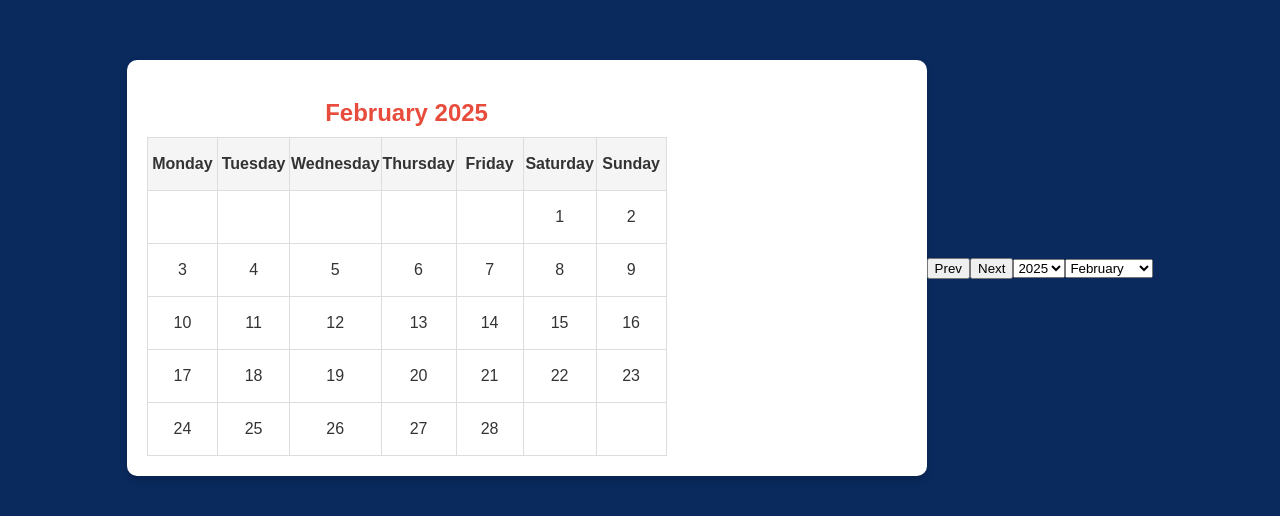
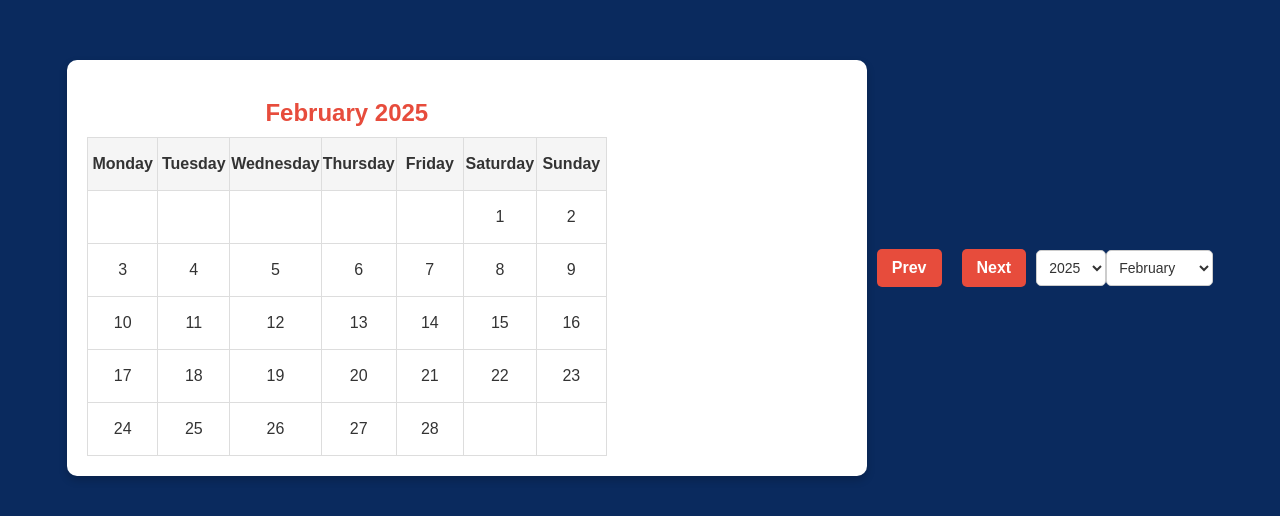
Before and after one commit to RihannaP/Piscine-Project-Days-Calendar, a website with bundled scripts: page index.html in a window 1280 px wide. Shown: the part 132-648 px from the top of the page. Built offline with nearby package versions, Linux system fonts and the light colour scheme.

Commit message:
button styling in css

```diff
--- a/style.css
+++ b/style.css
@@ -120,3 +120,56 @@ td.active {
     font-weight: bold;
     border-radius: 50%;
 }
+/* General Button Styles */
+button {
+    background: #E74C3C; /* Red theme */
+    color: white;
+    border: none;
+    padding: 10px 15px;
+    font-size: 16px;
+    font-weight: bold;
+    border-radius: 5px;
+    cursor: pointer;
+    transition: background 0.3s, transform 0.2s;
+    margin: 10px;
+}
+
+/* Hover effect */
+button:hover {
+    background: #C0392B; /* Darker red on hover */
+    transform: scale(1.05);
+}
+
+/* Active (click) effect */
+button:active {
+    transform: scale(0.95);
+}
+
+/* Disabled Button */
+button:disabled {
+    background: #999;
+    cursor: not-allowed;
+}
+
+/* Navigation Buttons Wrapper */
+.navigation {
+    display: flex;
+    justify-content: space-between;
+    margin-bottom: 10px;
+}
+
+/* Dropdown Styles */
+select {
+    padding: 8px;
+    font-size: 14px;
+    border-radius: 5px;
+    border: 1px solid #ccc;
+    background: white;
+    color: #333;
+    cursor: pointer;
+    transition: 0.3s;
+}
+
+select:hover {
+    border-color: #E74C3C;
+}
```
